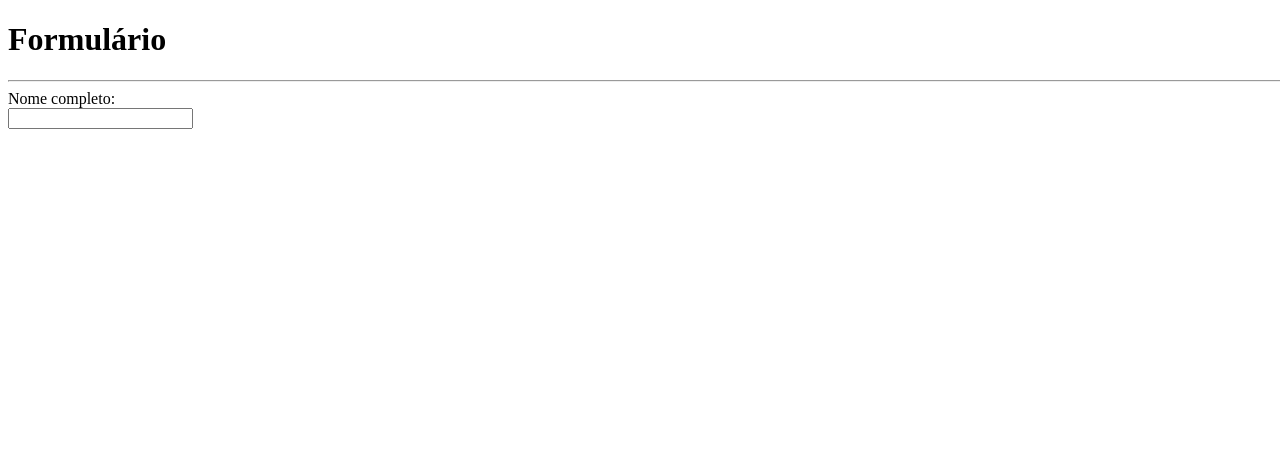
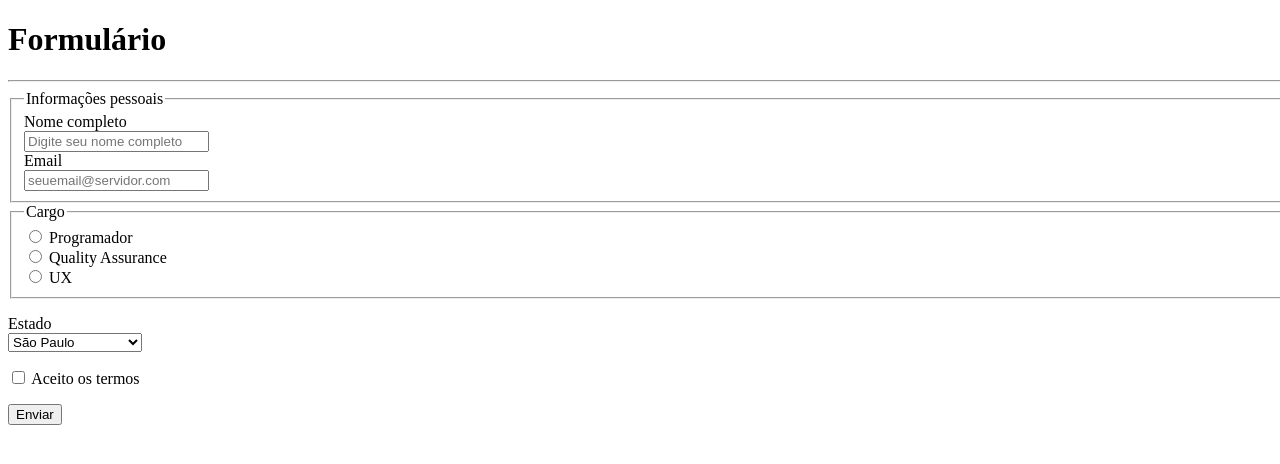
Before and after one commit to QuintilianoNery/Reprograme-se-semana01, a plain HTML site: page page/formulario.html in a window 1280 px wide. Drawn offline with Linux system fonts and the light colour scheme.

Commit message:
Semana 02 - Grupo de seleção, permitindo selecionar apenas uma opção

```diff
--- a/page/formulario.html
+++ b/page/formulario.html
@@ -13,14 +13,41 @@
     <body>
         <h1>Formulário</h1>
         <hr>
-        <form>
-            <div>
-                <label for="txtNomeCompleto">Nome completo:</label><br>
-                <input type="text" name="NomeCompleto" id="txtNomeCompleto"><br>
-            </div>
-            <div>
+        <form method="post">
+            <fieldset>
+                <legend>Informações pessoais</legend>
+                <label for="txtNomeCompleto">Nome completo</label><br>
+                <input type="text" name="NomeCompleto" id="txtNomeCompleto" placeholder="Digite seu nome completo"><br>
+                <label for="txtEmail">Email</label><br>
+                <input type="text" name="Email" id="txtEmail" placeholder="seuemail@servidor.com"><br>
+            </fieldset>
+            <fieldset>
+                <legend>Cargo</legend>
+                <input type="radio" name="Cargo" id="rdProgramador" value="dev">
+                <label for="rdProgramador">Programador</label><br>
 
-            </div>
+                <input type="radio" name="Cargo" id="rdQualityAssurance" value="qa">
+                <label for="rdQualityAssurance">Quality Assurance</label><br>
+
+                <input type="radio" name="Cargo" id="rdUX" value="ux">
+                <label for="rdUX">UX</label><br>
+            </fieldset>
+            <p>
+                <label for="slctEstado">Estado</label><br>
+                <select name="Estado" id="slctEstado">
+                    <optgroup label="Sudeste">
+                        <option value="ES">Espírito Santo</option>
+                        <option value="SP" selected>São Paulo</option>
+                        <option value="RJ">Rio de Janmeiro</option>
+                        <option value="MG">Minas Gerais</option>
+                    </optgroup>
+                </select>
+            </p>
+            <p>
+                <input type="checkbox" name="Aceito" id="chkAceito">
+                <label for="chkAceito">Aceito os termos</label>
+            </p>
+            <input type="submit" value="Enviar" name="btnEnviar" id="enviar">
         </form>
     </body>
 </div>
```
Also changed, not shown: page/tabelaPratica.html (+1 -2 lines).
